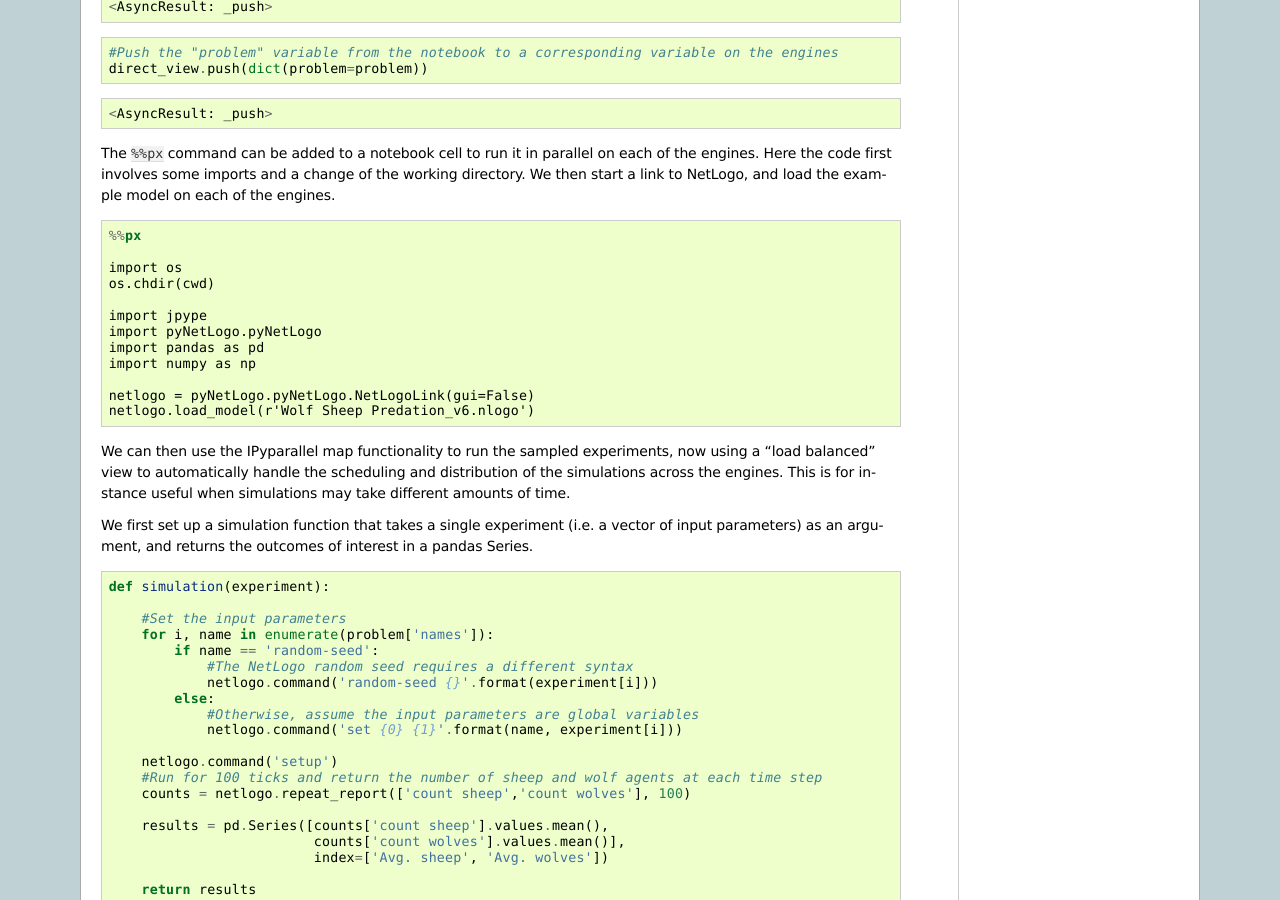
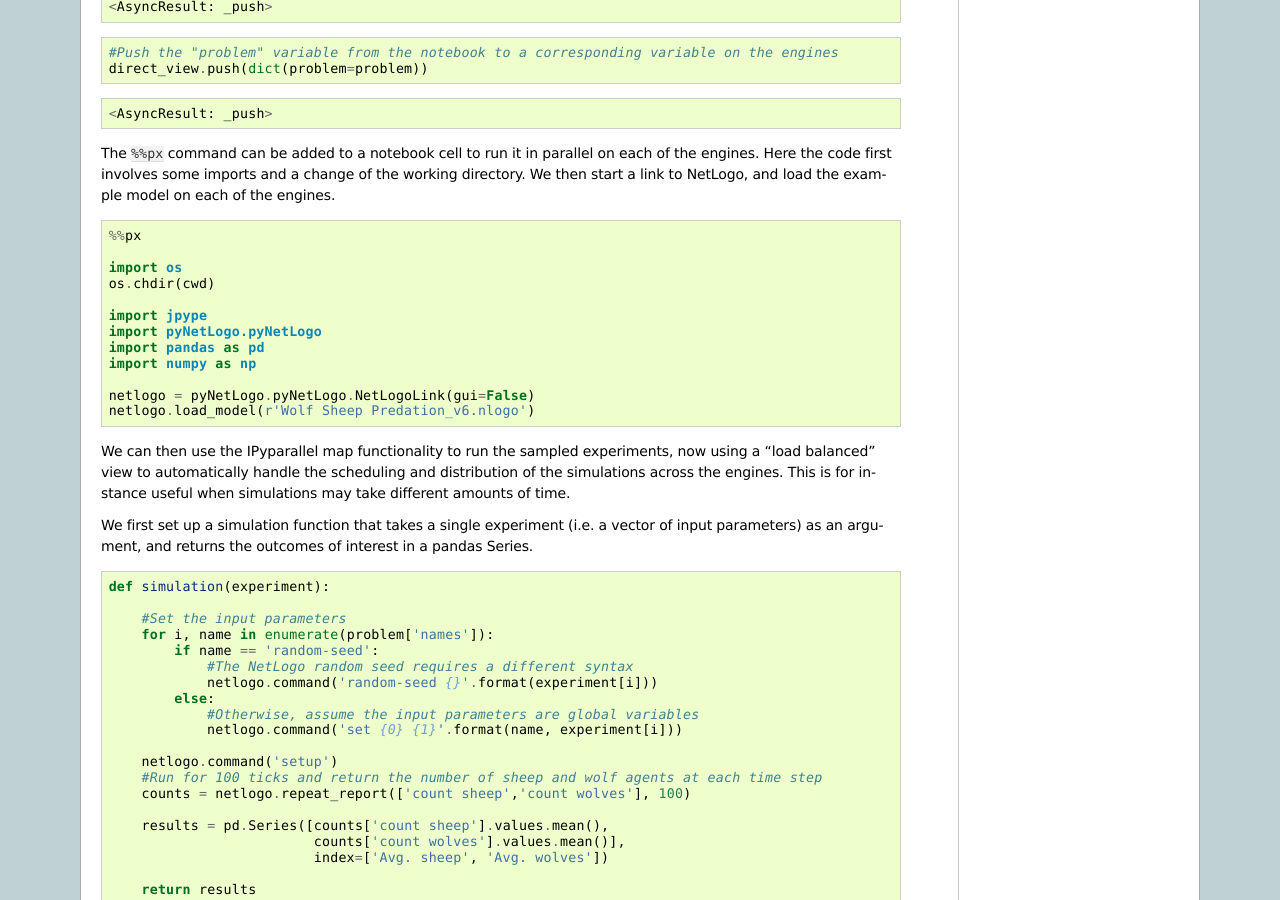
Before and after one commit to quaquel/pyNetLogo, a Sphinx documentation site: the page built from docs/source/example2.rst, in a window 1280 px wide and 900 px high, scrolled down 2130 px. Built offline with Sphinx 7.4.7, drawn with Linux system fonts in a browser that asks for light colours.

Commit message:
Examples update

```diff
--- a/docs/source/example2.rst
+++ b/docs/source/example2.rst
@@ -13,7 +13,7 @@
 in the example, are available from the pyNetLogo repository at
 https://github.com/quaquel/pyNetLogo.
 
-.. code:: ipython3
+.. code:: python
 
     #Ensuring compliance of code with both python2 and python3
 
@@ -23,7 +23,7 @@
     except ImportError: # will be 3.x series
         pass
 
-.. code:: ipython3
+.. code:: python
 
     import numpy as np
     import pandas as pd
@@ -46,7 +46,7 @@
 Documentation for SALib can be found at
 https://salib.readthedocs.io/en/latest/.
 
-.. code:: ipython3
+.. code:: python
 
     problem = {
       'num_vars': 6,
@@ -72,7 +72,7 @@
 enough to stabilize the estimation of the indices. For this example, we
 use *n* = 1000, for a total of 14000 experiments.
 
-.. code:: ipython3
+.. code:: python
 
     n = 1000
     param_values = saltelli.sample(problem, n, calc_second_order=True)
@@ -80,7 +80,7 @@
 The sampler generates an input array of shape (*n(2p+2)*, *p*) with rows
 for each experiment and columns for each input parameter.
 
-.. code:: ipython3
+.. code:: python
 
     param_values.shape
 
@@ -116,7 +116,7 @@
 instantiating a client, and checking that client.ids returns a list of 4
 available engines.
 
-.. code:: ipython3
+.. code:: python
 
     import ipyparallel
 
@@ -146,11 +146,11 @@
 could make the NetLogo file a keyword argument and pass the absolute
 path to it.
 
-.. code:: ipython3
+.. code:: python
 
     direct_view = client[:]
 
-.. code:: ipython3
+.. code:: python
 
     import os
 
@@ -166,7 +166,7 @@
 
 
 
-.. code:: ipython3
+.. code:: python
 
     #Push the "problem" variable from the notebook to a corresponding variable on the engines
     direct_view.push(dict(problem=problem))
@@ -185,7 +185,7 @@
 imports and a change of the working directory. We then start a link to
 NetLogo, and load the example model on each of the engines.
 
-.. code:: ipython3
+.. code:: python
 
     %%px
 
@@ -210,7 +210,7 @@
 (i.e. a vector of input parameters) as an argument, and returns the
 outcomes of interest in a pandas Series.
 
-.. code:: ipython3
+.. code:: python
 
     def simulation(experiment):
 
@@ -248,18 +248,18 @@
 pandas supports several more advanced storage options, such as
 serialization with msgpack, or hierarchical HDF5 storage.
 
-.. code:: ipython3
+.. code:: python
 
     lview = client.load_balanced_view()
 
     t0 = time.time()
     results = pd.DataFrame(lview.map_sync(simulation, param_values))
 
-.. code:: ipython3
+.. code:: python
 
     results.to_csv('Sobol_parallel.csv')
 
-.. code:: ipython3
+.. code:: python
 
     results.head(5)
 
@@ -315,7 +315,7 @@
 We can then proceed with the analysis, first using a histogram to
 visualize output distributions for each outcome:
 
-.. code:: ipython3
+.. code:: python
 
     fig, ax = plt.subplots(1,len(results.columns), sharey=True)
 
@@ -340,7 +340,7 @@
 library to calculate the Pearson correlation coefficient (r) for each
 parameter, and the seaborn library to plot a linear trend fit.
 
-.. code:: ipython3
+.. code:: python
 
     import scipy
 
@@ -382,7 +382,7 @@
 sheep count). By default, 95% confidence intervals are estimated for
 each index.
 
-.. code:: ipython3
+.. code:: python
 
     Si = sobol.analyze(problem, results['Avg. sheep'].values, calc_second_order=True, print_to_console=False)
 
@@ -392,12 +392,12 @@
 to plot these indices along with their estimated confidence intervals
 (shown as error bars).
 
-.. code:: ipython3
+.. code:: python
 
     Si_filter = {k:Si[k] for k in ['ST','ST_conf','S1','S1_conf']}
     Si_df = pd.DataFrame(Si_filter, index=problem['names'])
 
-.. code:: ipython3
+.. code:: python
 
     Si_df
 
@@ -466,7 +466,7 @@
 
 
 
-.. code:: ipython3
+.. code:: python
 
     fig, ax = plt.subplots(1)
 
@@ -493,7 +493,7 @@
 We can use a more sophisticated visualization to include the
 second-order interactions between inputs estimated from the S2 values.
 
-.. code:: ipython3
+.. code:: python
 
     import itertools
     from math import pi
@@ -649,6 +649,6 @@
 
 Finally, the kill_workspace() function shuts down the NetLogo instance.
 
-.. code:: ipython3
+.. code:: python
 
     netlogo.kill_workspace()
```
Also changed, not shown: other parts of docs/source/example2.rst (+1 -1 lines), docs/source/example1.rst (+17 -17 lines).
